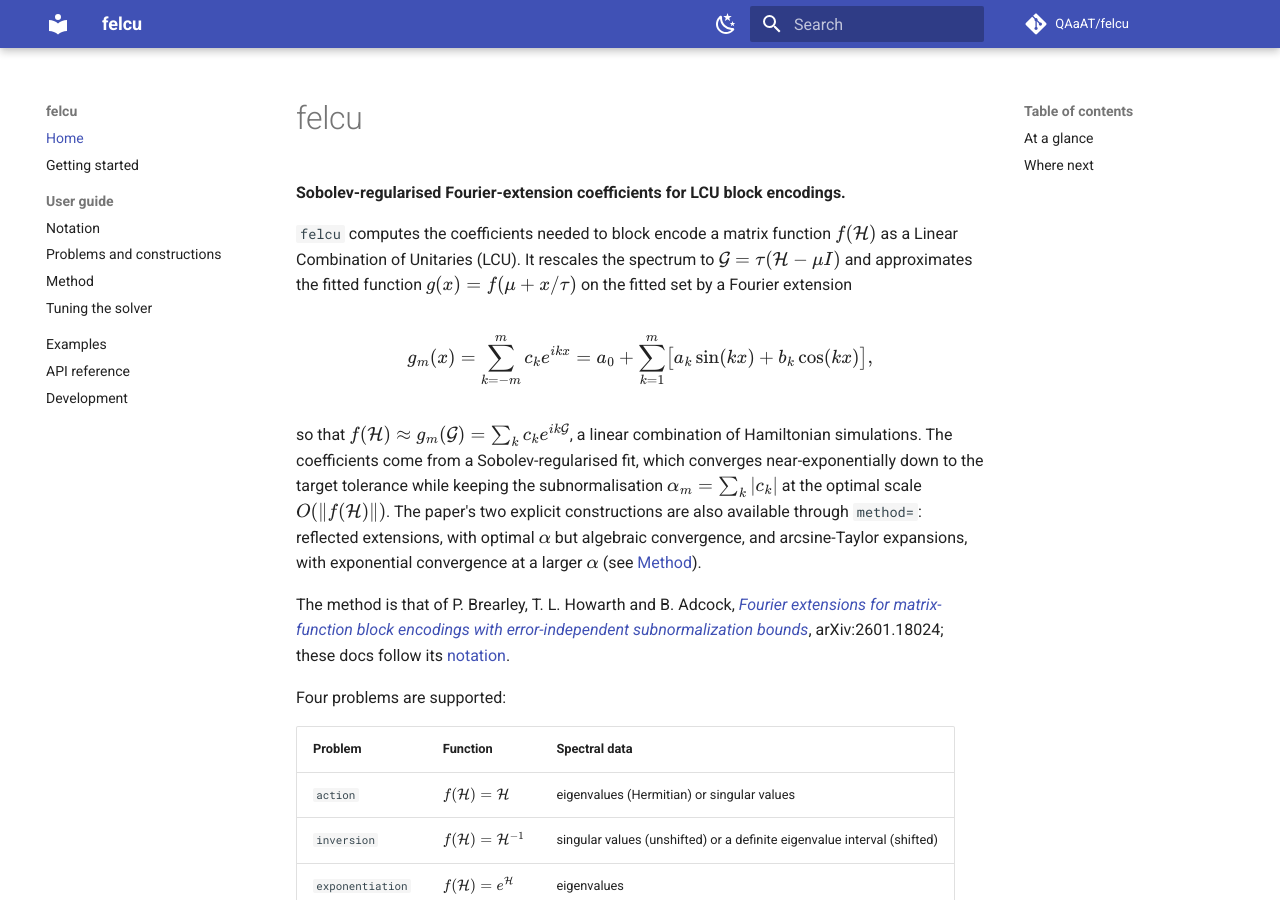
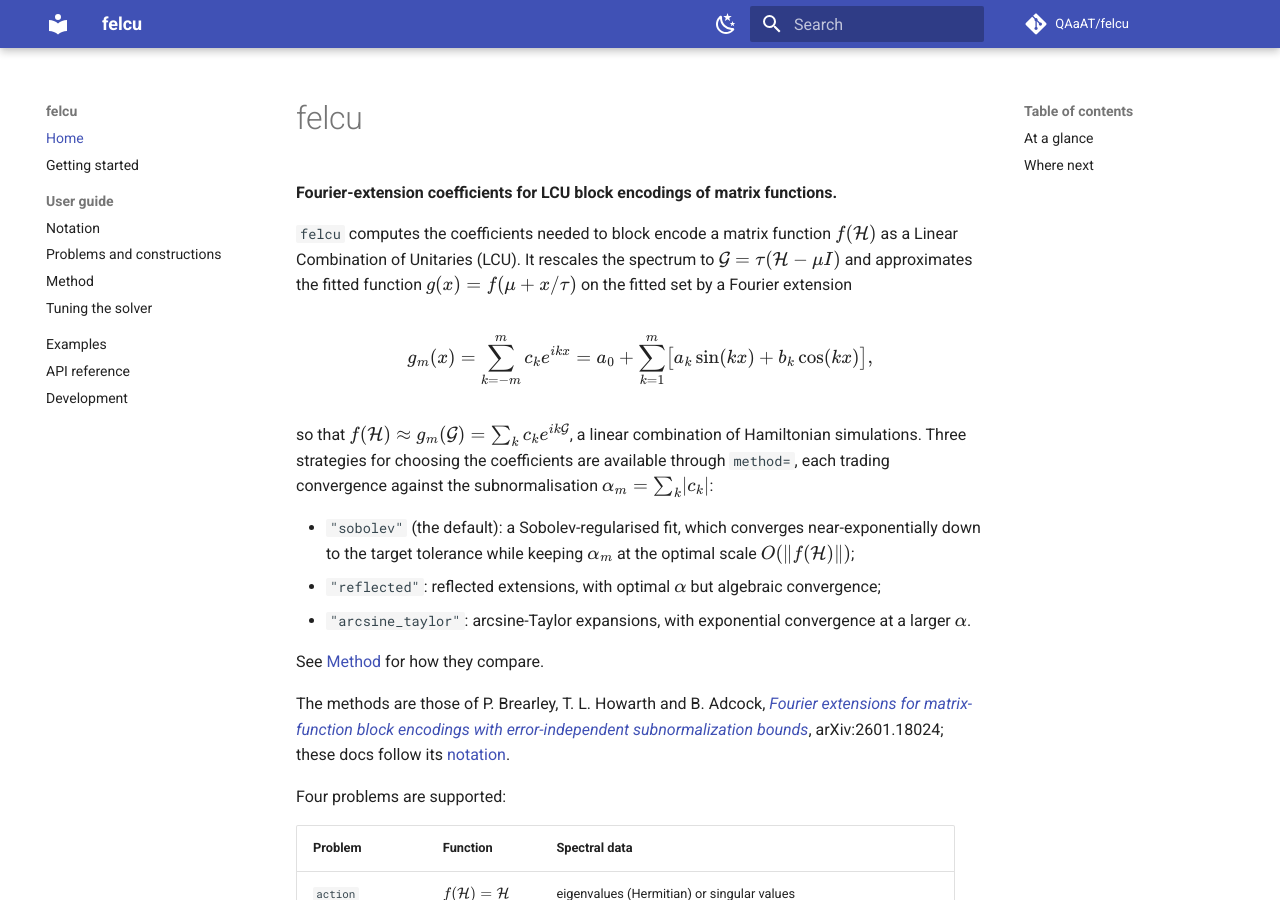
Before and after one commit to QAaAT/felcu, an MkDocs documentation site: the page built from docs/index.md, in a window 1280 px wide and 900 px high. Built offline with MkDocs 1.6.1 and Material for MkDocs 9.7.7, drawn with Linux system fonts in a browser that asks for light colours; comment, search, counter and statistics services are not loaded.

Commit message:
Keep the JSON at format version 1 and describe all three methods
No version-1 files predate the method field, so add it to version 1
instead of bumping the format and carrying an upgrade path. Drop
"Sobolev-regularised" from the README and site tagline, and introduce
the three methods side by side on the home page.

Co-Authored-By: Claude Opus 5.5 <noreply@anthropic.com>

```diff
--- a/docs/index.md
+++ b/docs/index.md
@@ -1,6 +1,6 @@
 # felcu
 
-**Sobolev-regularised Fourier-extension coefficients for LCU block encodings.**
+**Fourier-extension coefficients for LCU block encodings of matrix functions.**
 
 `felcu` computes the coefficients needed to block encode a matrix function
 \(f(\mathcal H)\) as a Linear Combination of Unitaries (LCU).  It rescales
@@ -13,16 +13,21 @@ g_m(x) = \sum_{k=-m}^{m} c_k e^{ikx} = a_0 + \sum_{k=1}^{m} \bigl[ a_k \sin(kx)
 \]
 
 so that \(f(\mathcal H) \approx g_m(\mathcal G) = \sum_k c_k e^{ik\mathcal G}\),
-a linear combination of Hamiltonian simulations.  The coefficients come from
-a Sobolev-regularised fit, which converges near-exponentially down to the
-target tolerance while keeping the subnormalisation
-\(\alpha_m = \sum_k |c_k|\) at the optimal scale \(O(\|f(\mathcal H)\|)\).
-The paper's two explicit constructions are also available through
-`method=`: reflected extensions, with optimal \(\alpha\) but algebraic
-convergence, and arcsine-Taylor expansions, with exponential convergence at
-a larger \(\alpha\) (see [Method](guide/method.md)).
+a linear combination of Hamiltonian simulations.  Three strategies for
+choosing the coefficients are available through `method=`, each trading
+convergence against the subnormalisation \(\alpha_m = \sum_k \lvert c_k\rvert\):
 
-The method is that of P. Brearley, T. L. Howarth and B. Adcock, [*Fourier extensions for matrix-function block encodings with error-independent subnormalization bounds*](https://arxiv.org/abs/2601.18024), arXiv:2601.18024; these docs follow its
+- `"sobolev"` (the default): a Sobolev-regularised fit, which converges
+  near-exponentially down to the target tolerance while keeping
+  \(\alpha_m\) at the optimal scale \(O(\|f(\mathcal H)\|)\);
+- `"reflected"`: reflected extensions, with optimal \(\alpha\) but
+  algebraic convergence;
+- `"arcsine_taylor"`: arcsine-Taylor expansions, with exponential
+  convergence at a larger \(\alpha\).
+
+See [Method](guide/method.md) for how they compare.
+
+The methods are those of P. Brearley, T. L. Howarth and B. Adcock, [*Fourier extensions for matrix-function block encodings with error-independent subnormalization bounds*](https://arxiv.org/abs/2601.18024), arXiv:2601.18024; these docs follow its
 [notation](guide/notation.md).
 
 Four problems are supported:
--- a/mkdocs.yml
+++ b/mkdocs.yml
@@ -1,5 +1,5 @@
 site_name: felcu
-site_description: Sobolev-regularised Fourier-extension coefficients for LCU block encodings
+site_description: Fourier-extension coefficients for LCU block encodings of matrix functions
 site_url: https://qaaat.github.io/felcu/
 repo_url: https://github.com/QAaAT/felcu
 repo_name: QAaAT/felcu
```
Also changed, not shown: README.md (+4 -4 lines), docs/guide/problems.md (+2 -2 lines), 2 other files.
